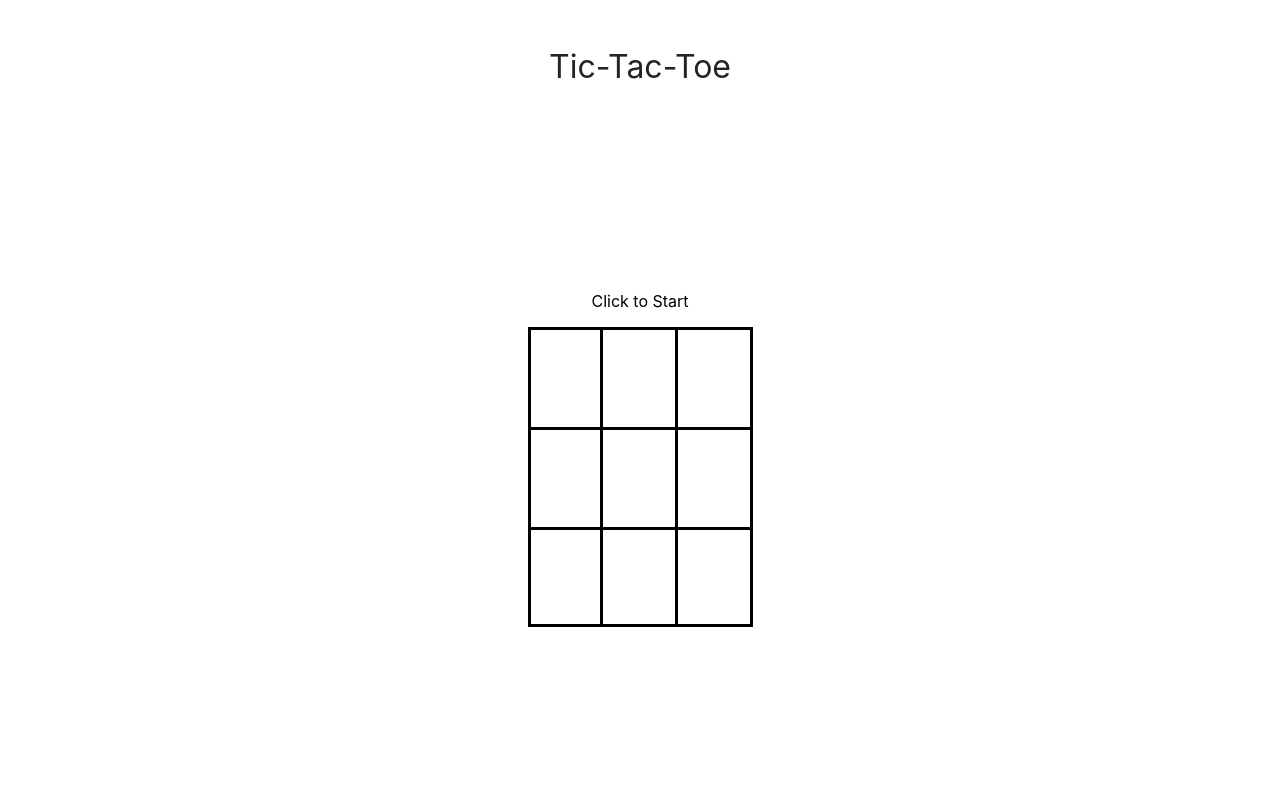
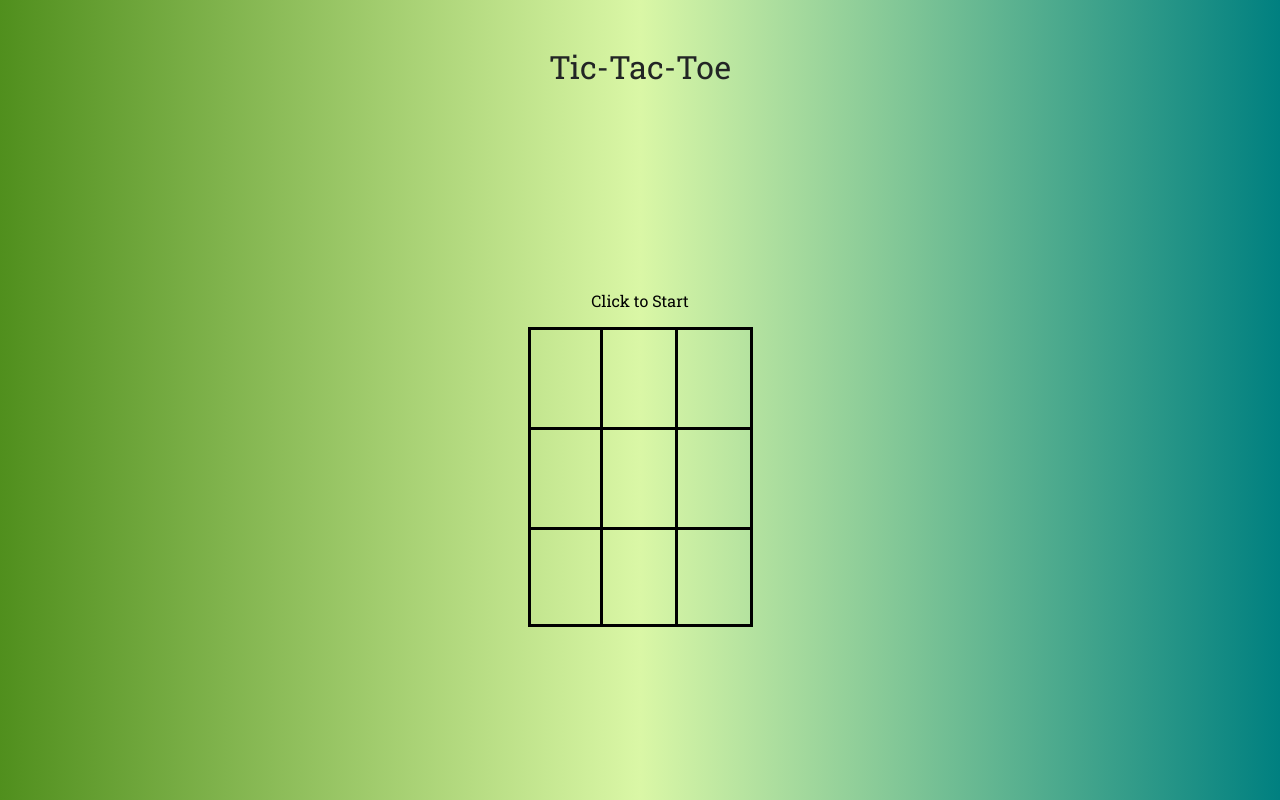
Before and after one commit to abim91/TicTacToe, a plain HTML site: page index.html in a window 1280 px wide. Drawn offline with Linux system fonts and the light colour scheme.

Commit message:
add color scheme

```diff
--- a/index.html
+++ b/index.html
@@ -6,10 +6,13 @@
     <meta name="viewport" content="width=device-width, initial-scale=1.0">
     <link rel = "stylesheet" href = "/style.css">
     <title>Document</title>
+    <link rel="preconnect" href="https://fonts.googleapis.com">
+    <link rel="preconnect" href="https://fonts.gstatic.com" crossorigin>
+    <link href="https://fonts.googleapis.com/css2?family=Roboto+Slab:wght@100..900&display=swap" rel="stylesheet">
 </head>
 <body>
-    <header class = "header">Tic-Tac-Toe</header>
-    <main class = "main-content">
+    <header class = "header lin_grad">Tic-Tac-Toe</header>
+    <main class = "main-content lin_grad" >
 
         <div class = "grid-container">
             <div id = "playerTracker">Click to Start</div>
--- a/style.css
+++ b/style.css
@@ -1,13 +1,20 @@
+
 html,body{
+
     margin: 0px;
     height: 100%;
+
 }
+.lin_grad {
+
+    background-image: linear-gradient(to right,#508f1d, #DAF7A6,teal);
+}
+
 body{
-    font-family: BlinkMacSystemFont, 'Segoe UI', Roboto, Oxygen, Ubuntu, Cantarell, 'Open Sans', 'Helvetica Neue', sans-serif;
+    font-family: "Roboto Slab",'Segoe UI', Roboto, Oxygen, Ubuntu, Cantarell, 'Open Sans', 'Helvetica Neue', sans-serif;
     display: grid;
     grid-template: 1fr 5fr/ 1fr;
- /*   border-style: solid;
-    border-color: red;*/
+
     min-width: 700px;
 
 
```
